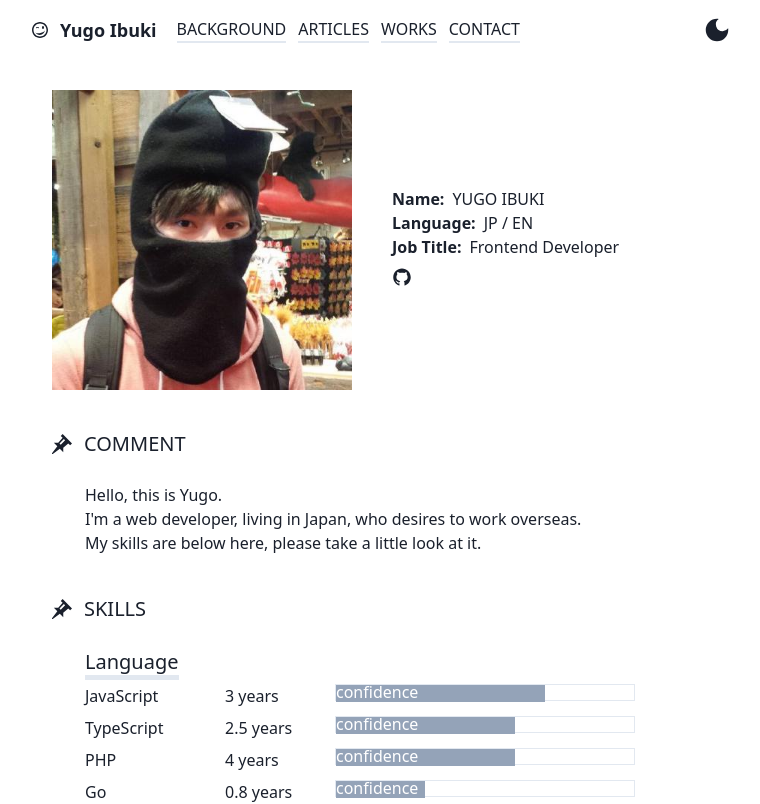
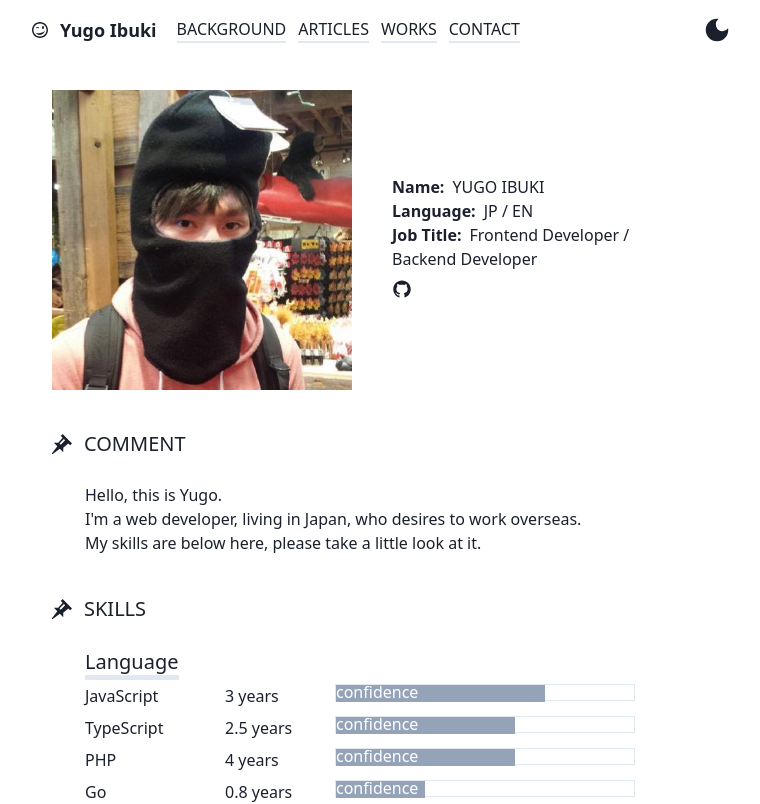
Before and after one commit to yugo-ibuki/portfolio, a Next.js app: page / in a window 1280 px wide. Shown: the top 804 px of the page, without its empty margins (258-1018 px from the left). Built offline with nearby package versions, Linux system fonts and the light colour scheme.

Commit message:
update job title

```diff
--- a/src/pages/index.tsx
+++ b/src/pages/index.tsx
@@ -14,7 +14,7 @@ const profiles: TProfiles[] = [
   { name: 'Name', description: 'YUGO IBUKI' },
   // { name: 'Age', description: '30' },
   { name: 'Language', description: 'JP / EN' },
-  { name: 'Job Title', description: 'Frontend Developer' },
+  { name: 'Job Title', description: 'Frontend Developer / Backend Developer' },
 ]
 
 const Home: NextPage = () => {
```
